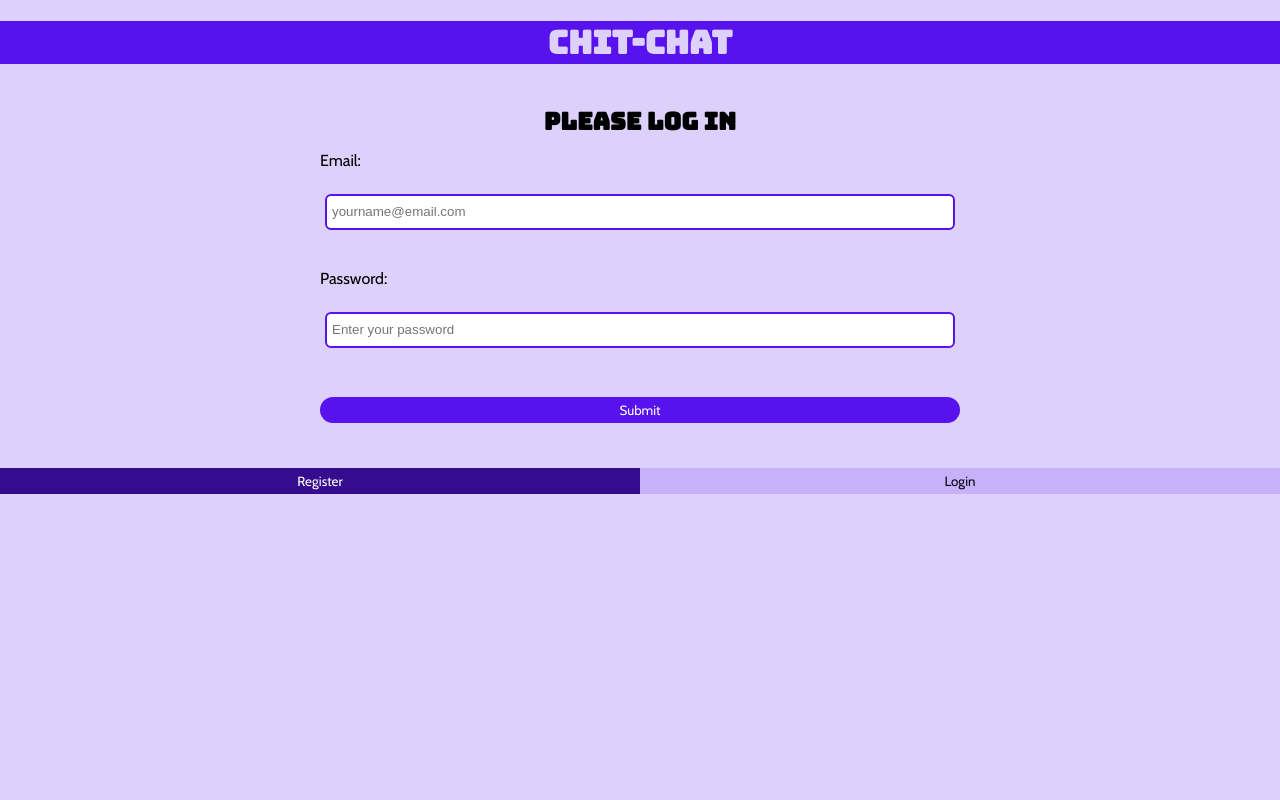
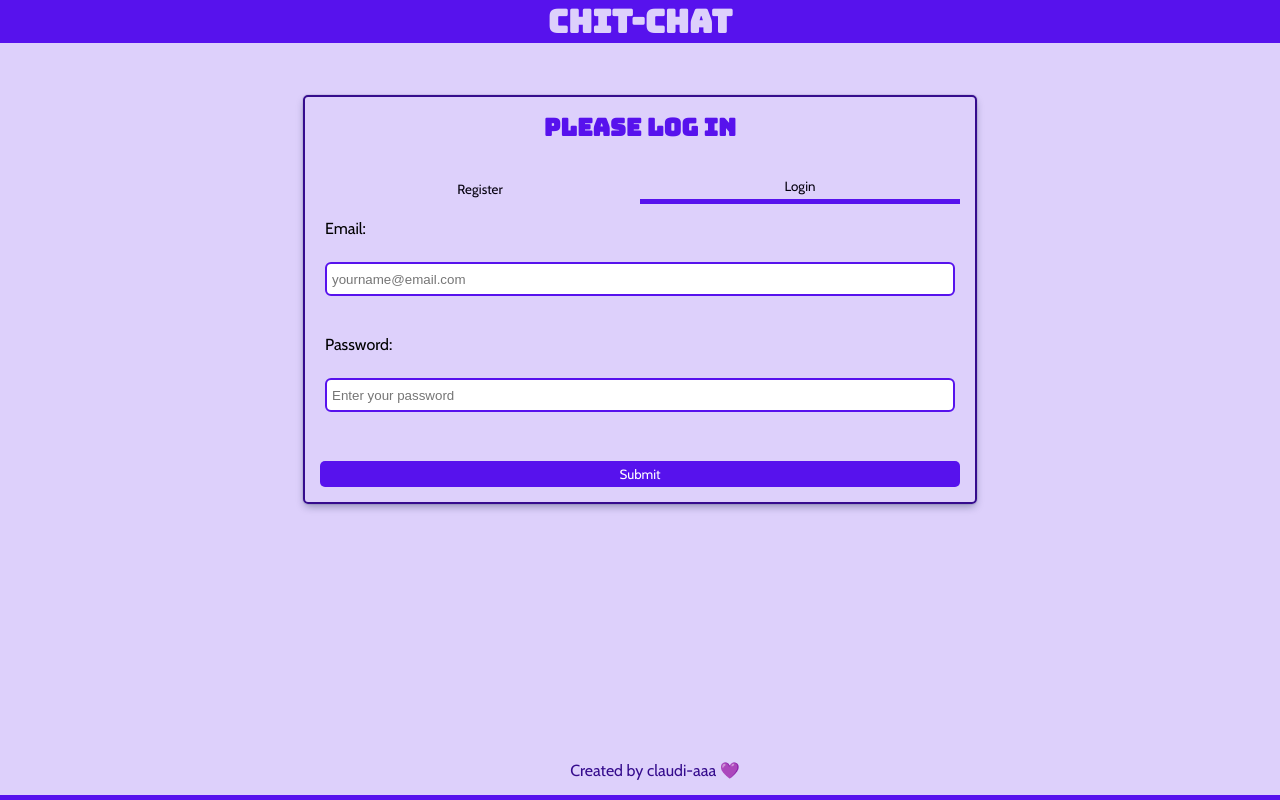
Before and after one commit to claudi-aaa/chat-project, a React (Create React App) app in the folder chat-app/: page / in a window 1280 px wide. Built offline with nearby package versions, Linux system fonts and the light colour scheme; no server answers.

Commit message:
styling and adding time function

```diff
--- a/chat-app/src/App.css
+++ b/chat-app/src/App.css
@@ -8,13 +8,21 @@
 --trans: #5712ed2a;
 }
 
+*{
+  margin: 0;
+  padding: 0;
+}
+
 
 body {
+  height: 100%;
   padding: 0;
   margin: 0;
-  /* background-color: rgb(246, 245, 245); */
   background-color: var(--background);
   font-family: 'Cabin', sans-serif;
+  display: flex;
+  justify-content: center;
+  flex-direction: column;
 }
 
 button {
@@ -23,11 +31,14 @@ button {
 
 
 .App {
-  display: flex;
+  /* display: flex;
   justify-content: center;
   /* width: 100vw;
   height: 100vh; */
-  flex-direction: column;
+  /* flex-direction: column;
+    */
+  min-height: 100%;
+  margin-bottom: -50px;
 }
 
 .header {
@@ -76,6 +87,10 @@ button {
   margin: 5px;
 }
 
+.room-form-pass {
+  text-align: center;
+}
+
 .room-form button {
   width: 210px;
   height: 40px;
@@ -97,8 +112,10 @@ button {
 
 .signout-container {
   display: flex;
-  flex-direction: column;
+  flex-direction: row;
   align-items: center;
+  justify-content: center;
+  padding: 0 15px;
 }
 
 .signout-btn {
@@ -110,15 +127,33 @@ button {
   /* font-size: 20px; */
   text-align: center;
   margin: 5px;
-  background-color: var(--background);
+  background-color: var(--trans);
   color: var(--accent);
   border: 2px solid var(--accent);
   cursor: pointer;
 }
 
 .signout-btn:hover {
-  background-color: var(--trans);
-  color: var(--accent);
+  background-color: var(--darker);
+  color: var(--background);
   border: 2px solid var(--accent);
   cursor: pointer;
 }
+
+.footer {
+  position: fixed;
+  left: 0;
+  bottom: 0;
+  width: 100%;
+  padding-bottom: 15px;
+  /* background-color: var(--trans); */
+  padding: 15px;
+  color: var(--darker);
+  text-align: center;
+  border-bottom: 5px solid var(--accent);
+}
+
+.footer a{
+  text-decoration: none;
+  color: var(--darker);
+}
--- a/chat-app/src/App.js
+++ b/chat-app/src/App.js
@@ -6,6 +6,8 @@ import { auth, db } from "./config/firebase";
 import { Auth } from "./components/Auth";
 import { Chat } from "./components/Chat";
 import { Header } from "./components/Header";
+import { Footer } from "./components/Footer";
+import { RoomPass } from "./components/RoomPass";
 import { addDoc, collection, query, where, orderBy } from "firebase/firestore";
 import Cookies from "universal-cookie";
 const cookies = new Cookies();
@@ -64,12 +66,11 @@ function App() {
       <>
         <Header/>
         <Auth setIsAuth={setIsAuth}/>
+        <Footer />
       </>
 
     )
-
   }
-
 
   return (
     <div className="App">
@@ -85,9 +86,12 @@ function App() {
         <label htmlFor="room-type">Select Room Type:</label>
         <br/>
         <select name="room-type">
-          <option value={isPublic} onChange={() => setIsPublic(true)}>Public</option>
-          <option value={isPublic} onChange={() => setIsPublic(false)}>Private</option>
+          <option value={isPublic} onClick={() => setIsPublic(true)}>Public</option>
+          <option value={isPublic} onClick={() => setIsPublic(false)}>Private</option>
         </select>
+        {/* if this is set to private render this input form */}
+        {isPublic ? null : (<RoomPass/>)}
+
         <br/>
         <button type="submit" onClick={(e) => handleRoomSubmit(e)}>Enter Chat</button>
       </form>
@@ -99,10 +103,21 @@ function App() {
 
     )}
 
-     <div className="signout-container">
+
+      <div className="signout-container">
+        {/* <button className="signout-btn">Change Room</button> */}
+        <button className="signout-btn">Account Settings</button>
+        <button className="signout-btn" onClick={signUserOut}>Signout</button>
+
+      </div>
+
+     {/* <div className="signout-container">
       <button className="signout-btn" onClick={signUserOut}>Signout</button>
      </div>
 
+     <div className="signout-container">
+      <button className="signout-btn">Account Settings</button>
+     </div> */}
 
     </div>
   )}
--- a/chat-app/src/components/Auth.js
+++ b/chat-app/src/components/Auth.js
@@ -29,15 +29,21 @@ export const Auth = (props) => {
 
     const viewLoginError = (errorMsg) => {
         if (errorMsg !== null) {
-            setLoginError("Invalid login, please try again")
+            // setRegError(null)
+            setLoginError("❌ Invalid login, please try again")
         }
     }
 
     const viewRegError = (errorMsg) => {
         if (errorMsg !== null) {
-            setRegError("Invalid registration, please try again")
+            // setLoginError(null)
+            setRegError("❌ Invalid registration, please try again")
         }
     }
+
+
+
+
 
 
 
@@ -88,19 +94,24 @@ export const Auth = (props) => {
   return (
     <div className="auth-container">
         <div className="auth-form-box">
+            <form className="auth-form">
             <h2 className="auth-header">{viewSignIn ? 'Please log in' : 'Please register'}</h2>
-            <form className="auth-form">
             {viewLoginError ? (
                 <>
-                <p>{loginError}</p>
+                <p className="auth-error">{loginError}</p>
                 </>
             ) : null}
 
             {viewRegError ? (
                 <>
-                <p>{regError}</p>
+                <p className="auth-error">{regError}</p>
                 </>
             ) : null}
+
+            <div className="auth-options">
+                <button className={viewSignIn ? null : 'active'  } onClick={(e) => viewLogin(e, false)}>Register</button>
+                <button className={viewSignIn ? 'active': null } onClick={(e) => viewLogin(e, true)}>Login</button>
+            </div>
 
             {viewSignIn ? null : (
                 <>
@@ -141,10 +152,7 @@ export const Auth = (props) => {
                     Submit
                 </button>
             </form>
-            <div className="auth-options">
-                <button className={viewSignIn ? null : 'active'  } onClick={(e) => viewLogin(e, false)}>Register</button>
-                <button className={viewSignIn ? 'active': null } onClick={(e) => viewLogin(e, true)}>Login</button>
-            </div>
+
         </div>
 
     </div>
--- a/chat-app/src/components/Chat.js
+++ b/chat-app/src/components/Chat.js
@@ -1,6 +1,7 @@
-import React, {useState, useEffect} from 'react'
+import React, {useState, useEffect, useRef} from 'react'
 import { addDoc, collection, serverTimestamp, onSnapshot, query, where, orderBy } from "firebase/firestore";
 import { auth, db } from "../config/firebase";
+
 import "../styles/Chat.css";
 
 
@@ -10,6 +11,13 @@ export const Chat = (props) => {
     const [newMessage, setNewMessage] = useState("");
     const [messages, setMessages] = useState([]);
     const messagesRef = collection(db, "messages");
+
+
+    const messagesEndRef = useRef(null)
+
+    useEffect(() => {
+        messagesEndRef.current?.scrollIntoView({ behavior: 'smooth' }, [messages]);
+    });
 
 
     useEffect(() => {
@@ -50,20 +58,23 @@ export const Chat = (props) => {
     }
 
 
-
     return (
         <>
         <div className="room-container">
             <div className="room-title">
                 <h1>{room} Room</h1>
             </div>
-
             <div className="message-container">
                 {messages.map((message) => (
                     <div key={message.id}>
                         <span className="from-user"><span className="msg-username">{message.user}:</span> {message.text}</span>
+                        <div className="msg-time">
+                            <span>{message?.createdAt?.toDate().toDateString()} </span>
+                            <span>{message?.createdAt?.toDate().toLocaleTimeString("en-GB")}</span>
+                        </div>
                     </div>
                 ))}
+                <div ref={messagesEndRef} />
             </div>
 
 
--- /dev/null
+++ b/chat-app/src/components/Footer.js
@@ -0,0 +1,12 @@
+import React from 'react'
+
+export const Footer = () => {
+  return (
+    <div className="footer">
+        <footer>
+            <p>Created by <a href="https://github.com/claudi-aaa/chat-project/tree/main/chat-app">claudi-aaa</a> 💜</p>
+        </footer>
+
+    </div>
+  )
+}
--- /dev/null
+++ b/chat-app/src/components/RoomPass.js
@@ -0,0 +1,11 @@
+import React from 'react'
+
+export const RoomPass = () => {
+  return (
+    <div className="room-form-pass">
+        <label htmlFor="roomPass">Room Password:</label>
+        <br/>
+        <input name="roomPass" type="password" placeholder="password"></input>
+    </div>
+  )
+}
--- a/chat-app/src/styles/Auth.css
+++ b/chat-app/src/styles/Auth.css
@@ -18,25 +18,33 @@
     align-items: center;
     width: 100%;
     margin-top: 2px;
-
 }
 
 
-.auth-header {
-    font-family: 'Bungee', cursive;
-}
+
 
 .auth-form {
     display: flex;
     flex-direction: column;
     width:50%;
     padding: 15px;
-    margin-top: -100px;
+    margin-top: 50px;
+    border: 2px solid var(--darker);
+    border-radius: 5px;
+    background-color: var(--backgroun);
+    box-shadow: rgba(9, 30, 66, 0.4) 0px 4px 8px -2px, rgba(9, 30, 66, 0.08) 0px 0px 0px 1px;
+
+}
+
+.auth-header {
+    font-family: 'Bungee', cursive;
+    color: var(--accent);
+    text-align: center;
 }
 
 .auth-form label {
     margin-top: 15px;
-
+    padding-left: 5px;
 }
 
 .auth-form input {
@@ -66,7 +74,7 @@
     border: none;
     padding: 5px;
     margin-top: 25px;
-    border-radius: 15px;
+    border-radius: 5px;
 }
 
 .login-btn:hover {
@@ -76,15 +84,27 @@
 
 
 .auth-options button {
-    background-color: var(--darker);
-    color: white;
+    background-color: var(--background);
+    color: var(--text);
     border: none;
+    border-bottom: none;
     padding: 5px;
     width: 100%;
     cursor: pointer;
 }
 
+.auth-options button:hover {
+    background-color: var(--accent);
+    color: var(--background);
+}
+
+
 .auth-options .active {
-    background-color: var(--trans);
     color: var(--text);
+    border-bottom: 5px solid var(--accent);
 }
+
+.auth-error{
+    text-align: center;
+    color: rgb(243, 46, 82);
+}
--- a/chat-app/src/styles/Chat.css
+++ b/chat-app/src/styles/Chat.css
@@ -7,8 +7,6 @@
     --accent: #5712ed;
     --trans: #5712ed2a;
     }
-
-
 
 
 .room-container {
@@ -97,3 +95,8 @@
     font-family: 'Bungee', cursive;
     color: var(--darker);
 }
+
+.msg-time {
+    color: rgb(135, 129, 150);
+    font-size: 10px;
+}
```
